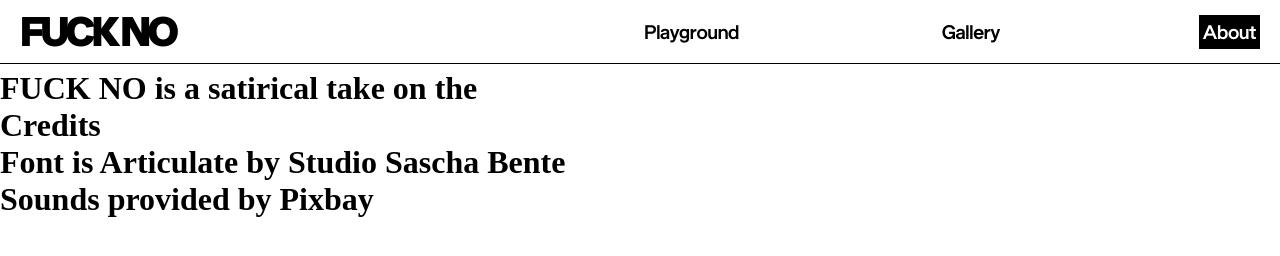
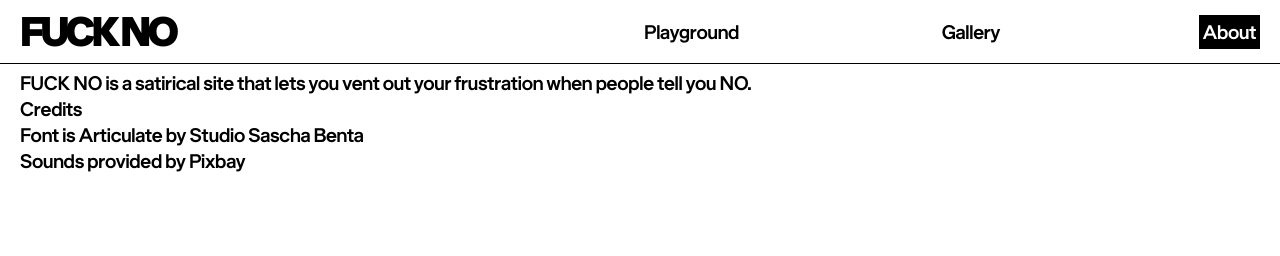
Before and after one commit to gab333t/fuckno, a plain HTML site: page about.html in a window 1280 px wide. Drawn offline with Linux system fonts and the light colour scheme.

Commit message:
Push To Origin
ABOUT body text fix

```diff
--- a/about.css
+++ b/about.css
@@ -118,6 +118,14 @@ a {
     color: inherit;
 }
 
+.body-text {
+    font-family: Articulate_Medium;
+    font-size: 20px;
+    letter-spacing: -0.25px;
+    padding-left: 20px;
+
+}
+
 @media (prefers-color-scheme: light) {
     body {
         background-color: white;
@@ -145,6 +153,10 @@ a {
 
     .mobile-menu-line {
         background-color: black;
+    }
+
+    .body-text {
+        color: black;
     }
 }
 
@@ -185,6 +197,11 @@ a {
     .mobile-menu-overlay {
         background-color: rgba(255, 255, 255, 0.15);
     }
+
+    .body-text {
+        color: white;
+    }
+
 }
 
 @media (max-width: 480px) {
@@ -219,6 +236,10 @@ a {
         position: absolute;
         left: 20px;
     }
+
+    .body-text {
+        font-size: 18px;
+    }
 }
 
 body {
--- a/about.html
+++ b/about.html
@@ -36,12 +36,9 @@
         </nav>
     </div>
 
-    <h1>FUCK NO is a satirical take on the</h1>
-    <h1></h1>
+    <h2 class="body-text">FUCK NO is a satirical site that lets you vent out your frustration when people tell you NO.</h2>
+    <h2 class="body-text">Credits<br>Font is Articulate by Studio Sascha Benta<br>Sounds provided by Pixbay</h2>
 
-    <h1>Credits</h1>
-    <h1>Font is Articulate by Studio Sascha Bente</h1>
-    <h1>Sounds provided by Pixbay</h1>
 </body>
 <script>
         function setFavicon() {
```
